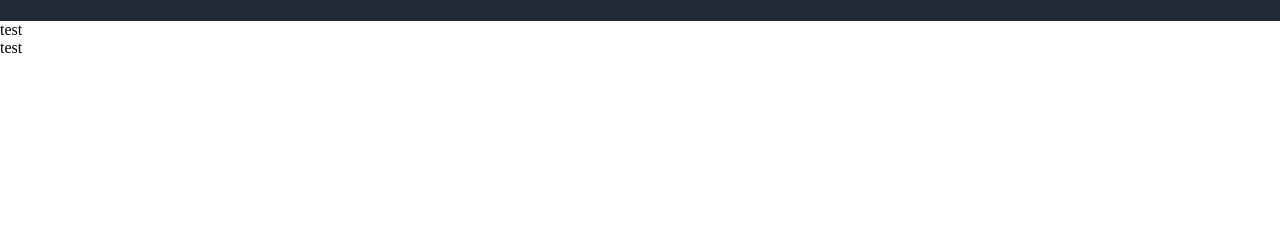
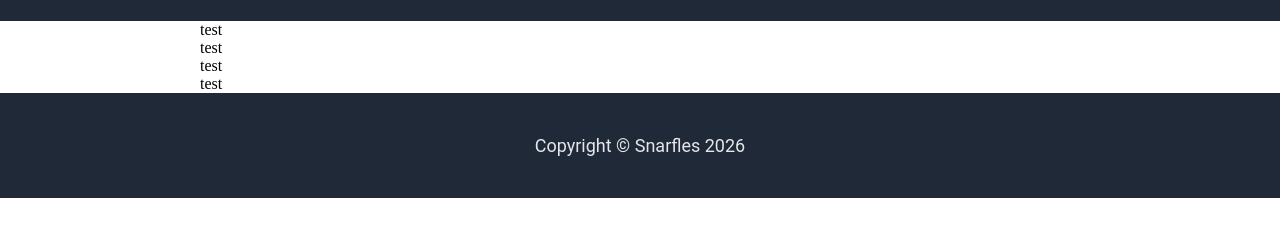
Before and after one commit to mistersnarfles/landing-page, a plain HTML site: page index.html in a window 1280 px wide. Shown: the part 55-292 px from the top of the page. Drawn offline with Linux system fonts and the light colour scheme.

Commit message:
Completed header for now, added footer, added credit for img that will be used for content.

```diff
--- a/index.html
+++ b/index.html
@@ -7,19 +7,22 @@
     <link rel="stylesheet" href="style.css">
 </head>
 <body>
-    <div class="header">
+    <header class="header">
         <p class="header-logo">Header Logo</p>
         <ul class="header-links">
             <li><a href="#">header link one</a></li>
             <li><a href="#">header link two</a></li>
             <li><a href="#">header link three</a></li>
         </ul>
+    </header>
+    <div class="content">
+        <div class="one">test</div>
+        <div class="two">test</div>
+        <div class="three">test</div>
+        <div class="four">test</div>
     </div>
-    <div class="content">
-        test
-    </div>
-    <div class="footer">
-        test
-    </div>
+    <footer class="footer">
+        <p>Copyright &#169; Snarfles 2026</p>
+    </footer>
 </body>
 </html>
--- a/style.css
+++ b/style.css
@@ -3,10 +3,13 @@ body {
     margin: 0;
 }
 
-.header {
+.header, .footer {
     background-color: #1F2937;
     font-family: Roboto;
     display: flex;
+}
+
+.header {
     justify-content: space-between;
     align-items: center;
     padding: 0 200px;
@@ -23,6 +26,7 @@ body {
     font-size: 18px;
     color: #E5E7EB;
     gap: 24px;
+    font-weight: 400;
 }
 
 ul {
@@ -34,3 +38,17 @@ a {
     text-decoration: none;
     color: #E5E7EB;
 }
+
+.footer {
+    justify-content: center;
+    align-items: center;
+    color: #E5E7EB;
+    padding: 24px;
+    font-size: 18px;
+}
+
+.content {
+    padding: 0 200px;
+    display: flex;
+    flex-direction: column;
+}
```
Also changed, not shown: 1 other file.
